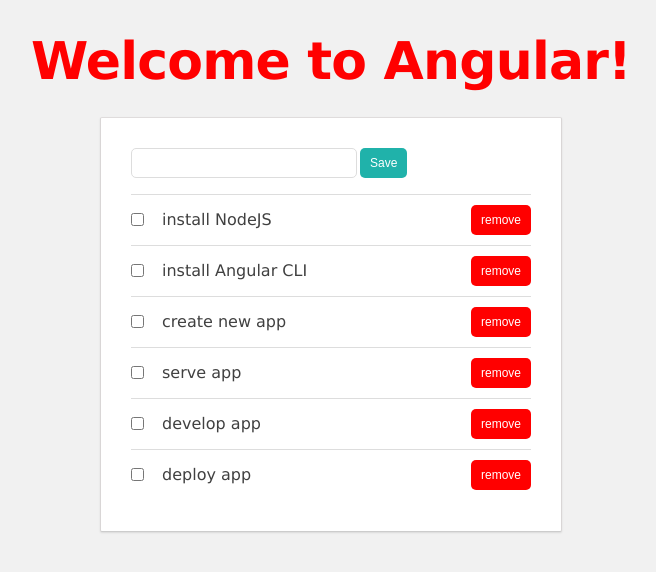
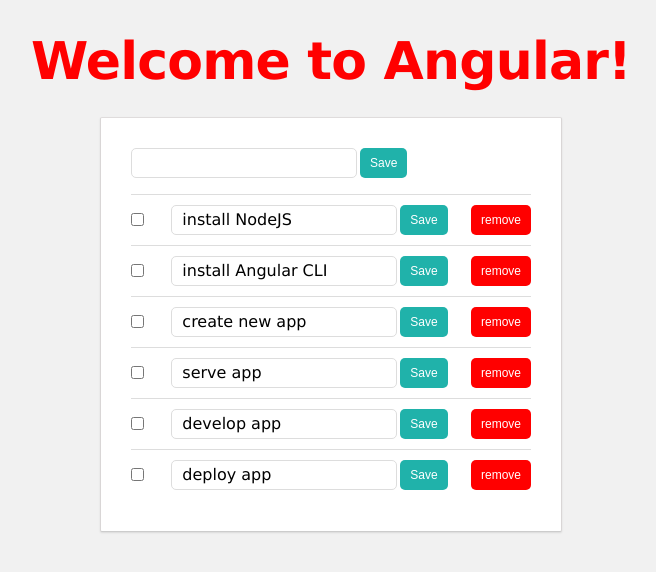
Before and after one commit to kotryn/ng-todo-list, an Angular app: page / in a window 1280 px wide. Shown: the top 572 px of the page, without its empty margins (309-965 px from the left). Built offline with nearby package versions, Linux system fonts and the light colour scheme.

Commit message:
input edit item

```diff
--- a/src/app/input-button-unit/input-button-unit.component.ts
+++ b/src/app/input-button-unit/input-button-unit.component.ts
@@ -1,4 +1,5 @@
-import { Component, OnInit, Output, EventEmitter } from '@angular/core';
+import { Component, OnInit, Output, Input, EventEmitter } from '@angular/core';
+import { TodoItem } from '../interfaces/todo-item'
 
 @Component({
   selector: 'app-input-button-unit',
@@ -7,20 +8,21 @@
 })
 export class InputButtonUnitComponent implements OnInit {
 
-  title = ''
+  @Input() item: string;
+
+  title = '';
 
   submitValue(newTitle: string): void {
     this.submit.emit(newTitle);
   }
 
-  constructor() {
-
-  }
+  constructor() {}
 
   @Output() submit = new EventEmitter<string>();
 
   ngOnInit() {
-
+    console.log(this.item, "a")
+    this.title = this.item;
   }
 
 }
--- a/src/app/list-manager/list-manager.component.html
+++ b/src/app/list-manager/list-manager.component.html
@@ -1,5 +1,8 @@
 <div class="todo-app">
-  <app-input-button-unit (submit)="addItem($event)"></app-input-button-unit>
+  <app-input-button-unit
+  (submit)="addItem($event)"
+  item=""
+  ></app-input-button-unit>
 ​
   <ul>
     <li *ngFor="let todoItem of todoList">
--- a/src/app/todo-item/todo-item.component.html
+++ b/src/app/todo-item/todo-item.component.html
@@ -1,8 +1,22 @@
 <div class="todo-item">
   <input #checkbox type="checkbox" class="todo-checkbox" (click)="checkItem()" [checked]="item.completed">
-  <div class="todo-title" [ngClass]="item.completed && 'strikethrough'">
-    {{ item.title }}
-  </div>
+
+  <div *ngIf="focus; then editItem; else showItem"></div>
+
+  <ng-template #editItem>
+    <app-input-button-unit
+    (submit)="updateItem($event)"
+    [item]="item.title"
+    ></app-input-button-unit>
+  </ng-template>
+
+  <ng-template #showItem>
+    <div class="todo-title" [ngClass]="{'strikethrough': item.completed}">
+      {{ item.title }}
+    </div>
+  </ng-template>
+
+
   <button class="btn btn-red" (click)="removeItem()">
     remove
   </button>
--- a/src/app/todo-item/todo-item.component.ts
+++ b/src/app/todo-item/todo-item.component.ts
@@ -10,11 +10,15 @@
 
   constructor() { }
 
+  focus = true;
+
   @Input() item: TodoItem;
 
   @Output() remove = new EventEmitter<TodoItem>();
 
   @Output() check = new EventEmitter<any>();
+
+  @Output() update = new EventEmitter<string>();
 
   removeItem() {
     this.remove.emit(this.item);
@@ -27,6 +31,11 @@
     });
   }
 
+  updateItem(title: string) {
+    console.log(title)
+    //this.update.emit(title)
+  }
+
   ngOnInit() {
   }
 
```
